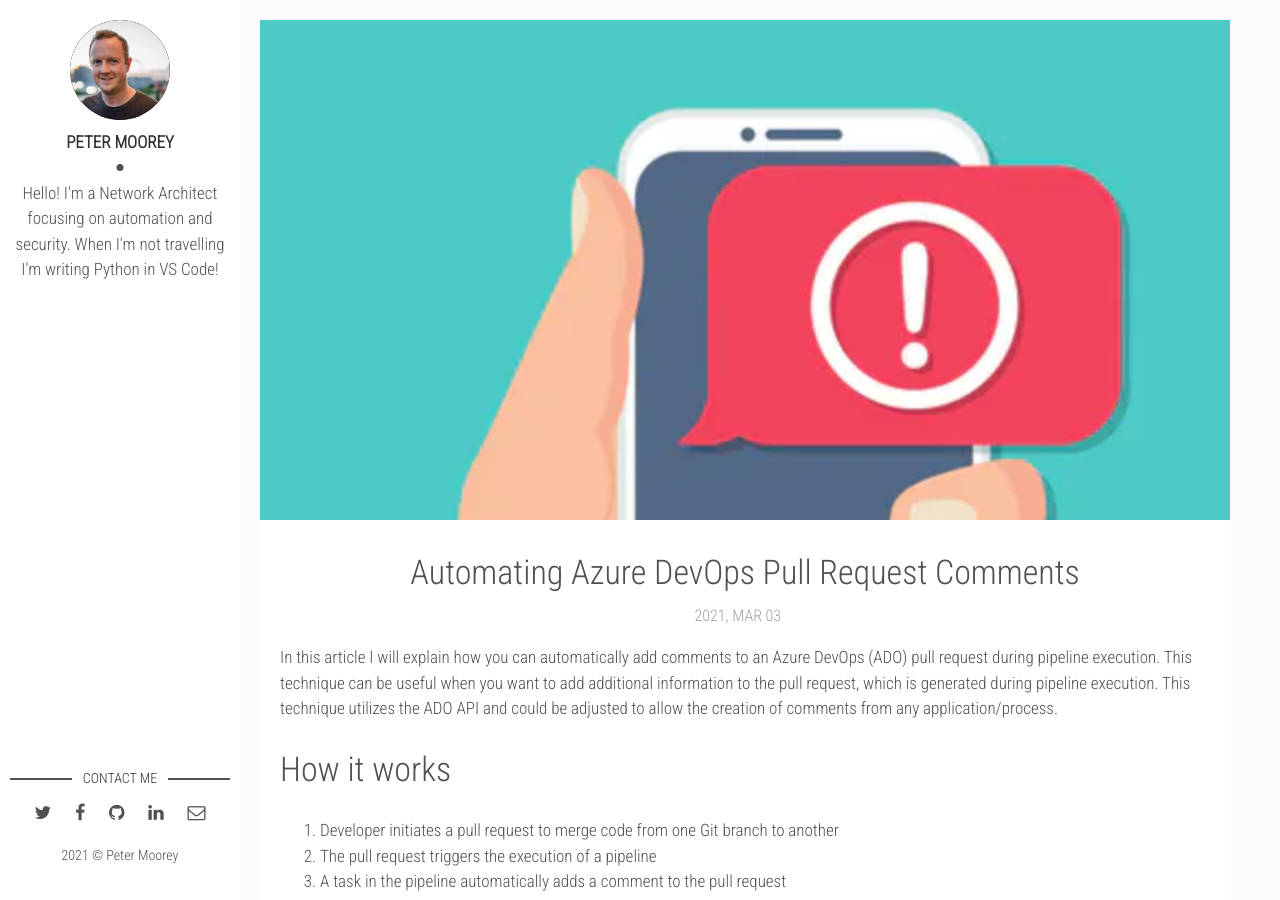
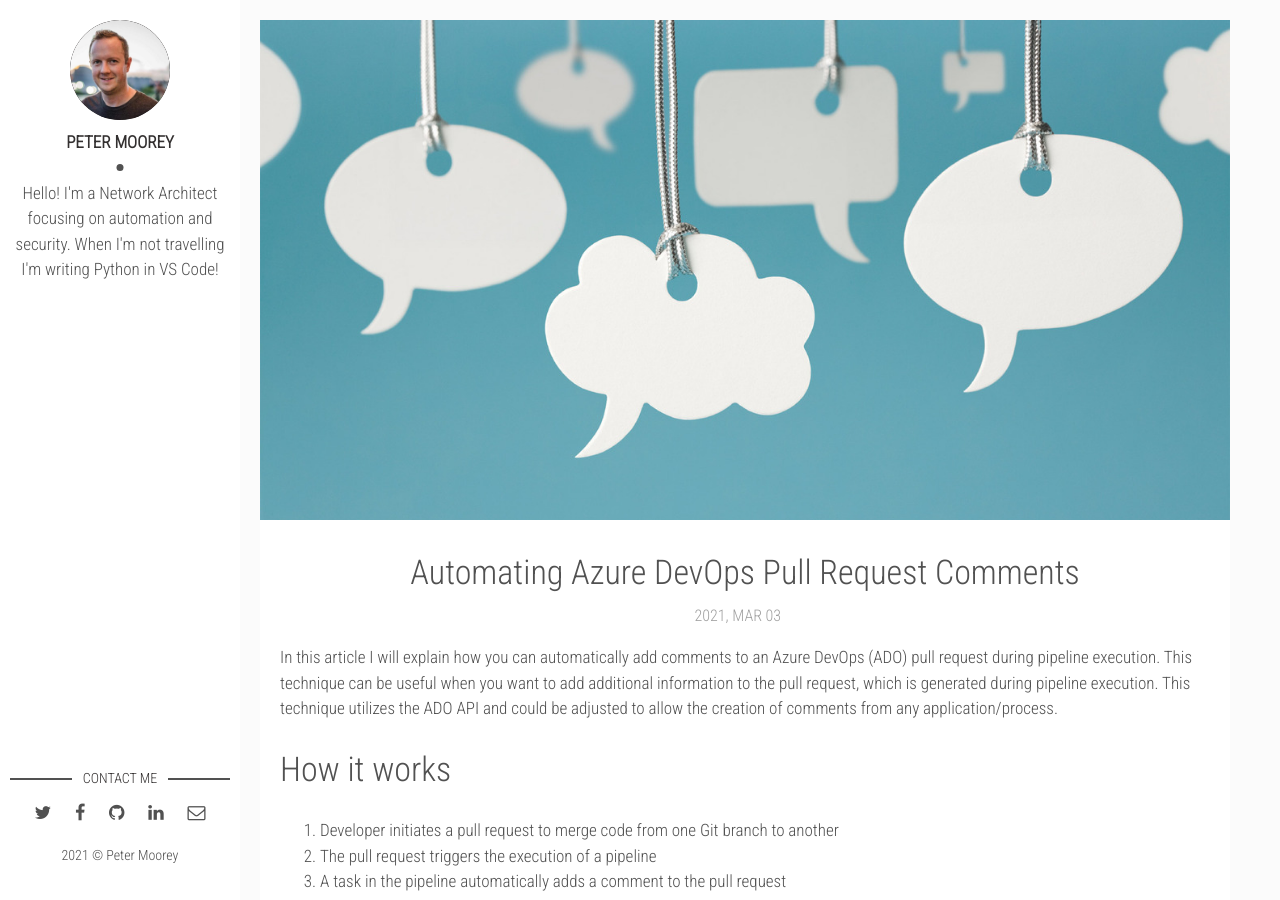
Before and after one commit to petermoorey/petermoorey.github.io, a Jekyll site: the page built from _posts/2021-03-03-adding-azure-pipeline-comments.markdown, in a window 1280 px wide and 900 px high. Built offline with Jekyll 4.4.1, drawn with Linux system fonts in a browser that asks for light colours; nearby versions of some CDN libraries.

Commit message:
Changed image

```diff
--- a/_posts/2021-03-03-adding-azure-pipeline-comments.markdown
+++ b/_posts/2021-03-03-adding-azure-pipeline-comments.markdown
@@ -3,7 +3,7 @@ layout: post
 title: Automating Azure DevOps Pull Request Comments
 date: 2021-03-03 13:57:20 +0600
 description:
-img: message.png
+img: message.jpg
 tags: [azure, devops, pull, automation]
 ---
 
```
Also changed, not shown: assets/img/message.jpg (added), assets/img/message.png (deleted).
